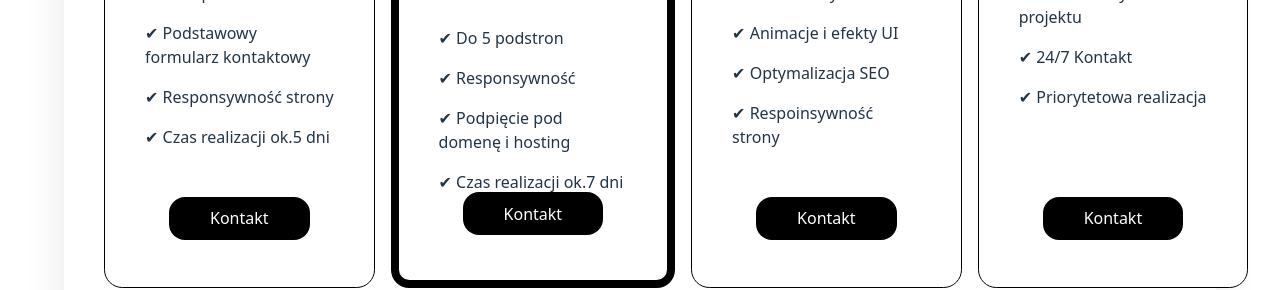
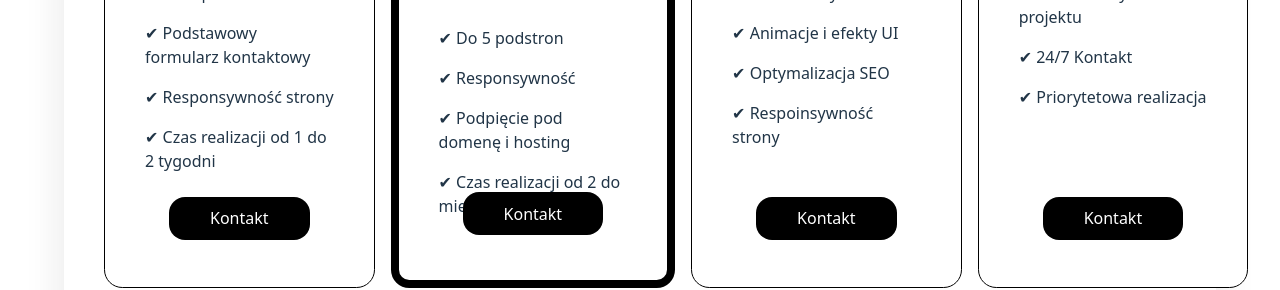
Before and after one commit to ZK-Developement/ZK-Dev-Web, a React (Vite) app: page / in a window 1280 px wide. Shown: the part 3120-3410 px from the top of the page. Built offline with nearby package versions, Linux system fonts and the light colour scheme.

Commit message:
Update main.jsx

```diff
--- a/src/components/main.jsx
+++ b/src/components/main.jsx
@@ -220,7 +220,7 @@ function MainS() {
                                 <p className="textl">✔ Do 2 podstron</p>
                                 <p className="textl">✔ Podstawowy formularz kontaktowy</p>
                                 <p className="textl">✔ Responsywność strony</p>
-                                <p className="textl">✔ Czas realizacji ok.5 dni</p>
+                                <p className="textl">✔ Czas realizacji od 1 do 2 tygodni</p>
                                 </div>
                                 <a href="#kontakt"><button className="btnof">Kontakt</button></a>
                             </div>
@@ -232,7 +232,7 @@ function MainS() {
                                 <p className="textl">✔ Do 5 podstron </p>
                                 <p className="textl">✔ Responsywność </p>
                                 <p className="textl">✔ Podpięcie pod domenę i hosting</p>
-                                <p className="textl">✔ Czas realizacji ok.7 dni</p>
+                                <p className="textl">✔ Czas realizacji od 2 do miesiąca</p>
                                 </div>
                                 <a href="#kontakt"><button className="btnof">Kontakt</button></a>
 
```
